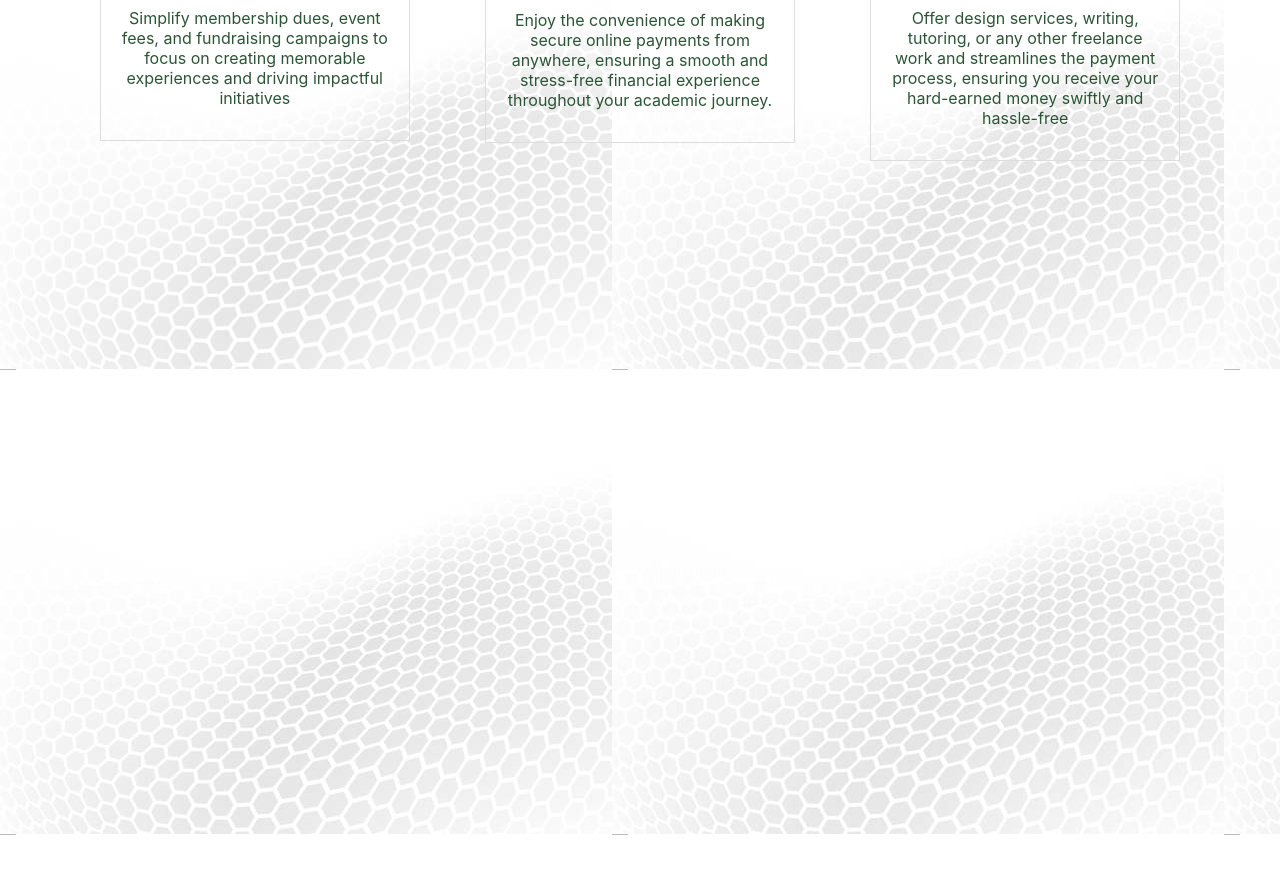
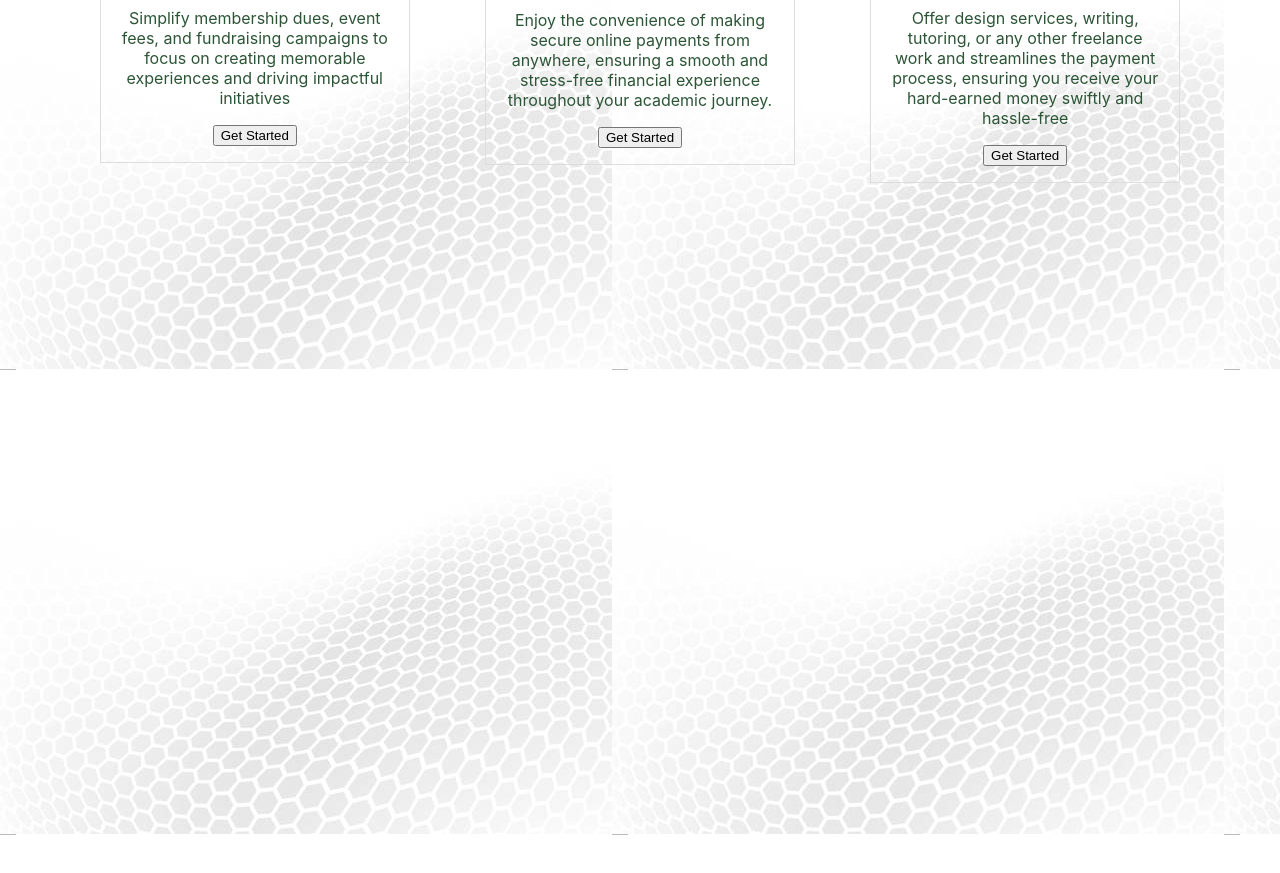
Before and after one commit to geraldakinola/Landing-Page, a React (Create React App) app: page / in a window 1280 px wide. Shown: the part 2540-3413 px from the top of the page. Built offline with nearby package versions, Linux system fonts and the light colour scheme.

Commit message:
button feature

```diff
--- a/src/Components/Business.css
+++ b/src/Components/Business.css
@@ -97,5 +97,8 @@
     text-align: center;
 
 }
-/* htyhthth */
-/* ?wmdwomdwo */
+
+.button {
+    color: #055C2D;
+    background-color: aqua;
+}
--- a/src/Components/Business.js
+++ b/src/Components/Business.js
@@ -76,11 +76,12 @@ return (
 
         <div className="container">
           <div className="item1"><h5>Student Organization</h5>
-          <p>Simplify membership dues, event fees, and fundraising campaigns to focus on creating memorable experiences and driving impactful initiatives</p></div>
+          <p>Simplify membership dues, event fees, and fundraising campaigns to focus on creating memorable experiences and driving impactful initiatives</p>
+          <button>Get Started</button></div>
           <div className="item2"><h4>Students</h4>
-          <p>Enjoy the convenience of making secure online payments from anywhere, ensuring a smooth and stress-free financial experience throughout your academic journey.</p></div>
+          <p>Enjoy the convenience of making secure online payments from anywhere, ensuring a smooth and stress-free financial experience throughout your academic journey.</p> <button>Get Started</button></div>
           <div className="item3"><h3>Freelancers</h3>
-          <p>Offer design services, writing, tutoring, or any other freelance work and streamlines the payment process, ensuring you receive your hard-earned money swiftly and hassle-free</p></div></div>
+          <p>Offer design services, writing, tutoring, or any other freelance work and streamlines the payment process, ensuring you receive your hard-earned money swiftly and hassle-free</p> <button>Get Started</button></div></div>
       </div>
     </section>
 )
```
